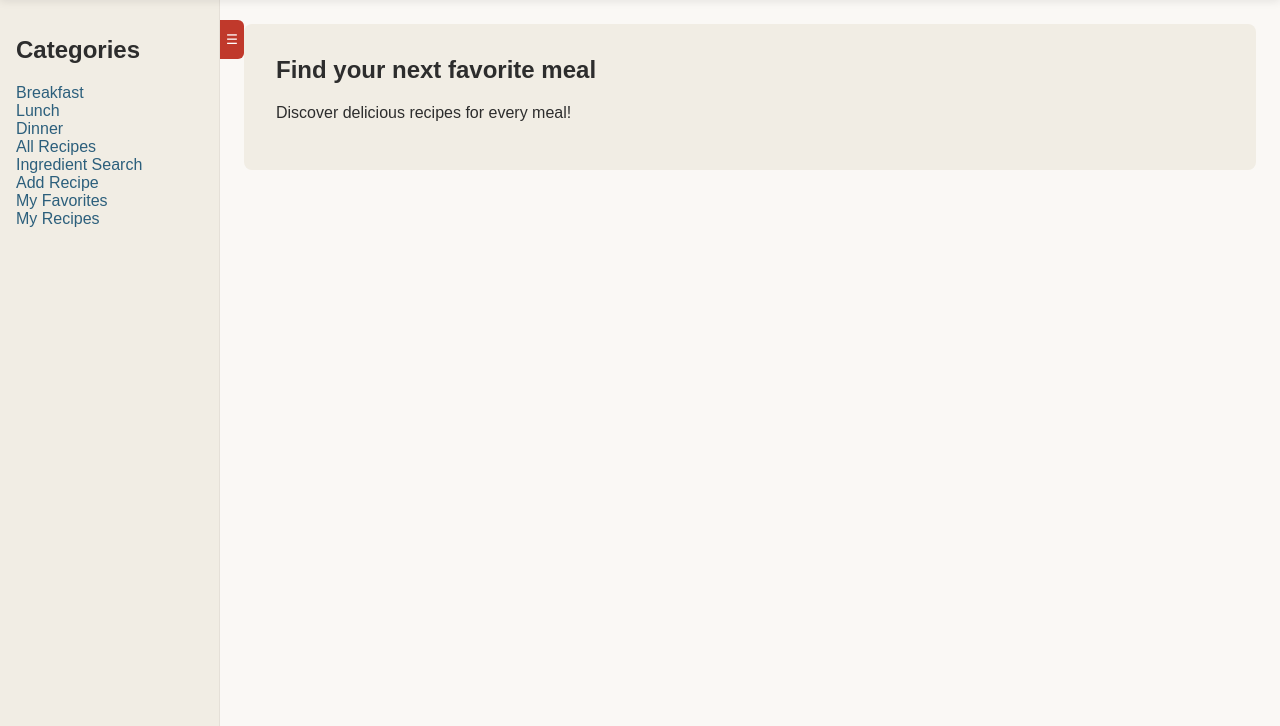
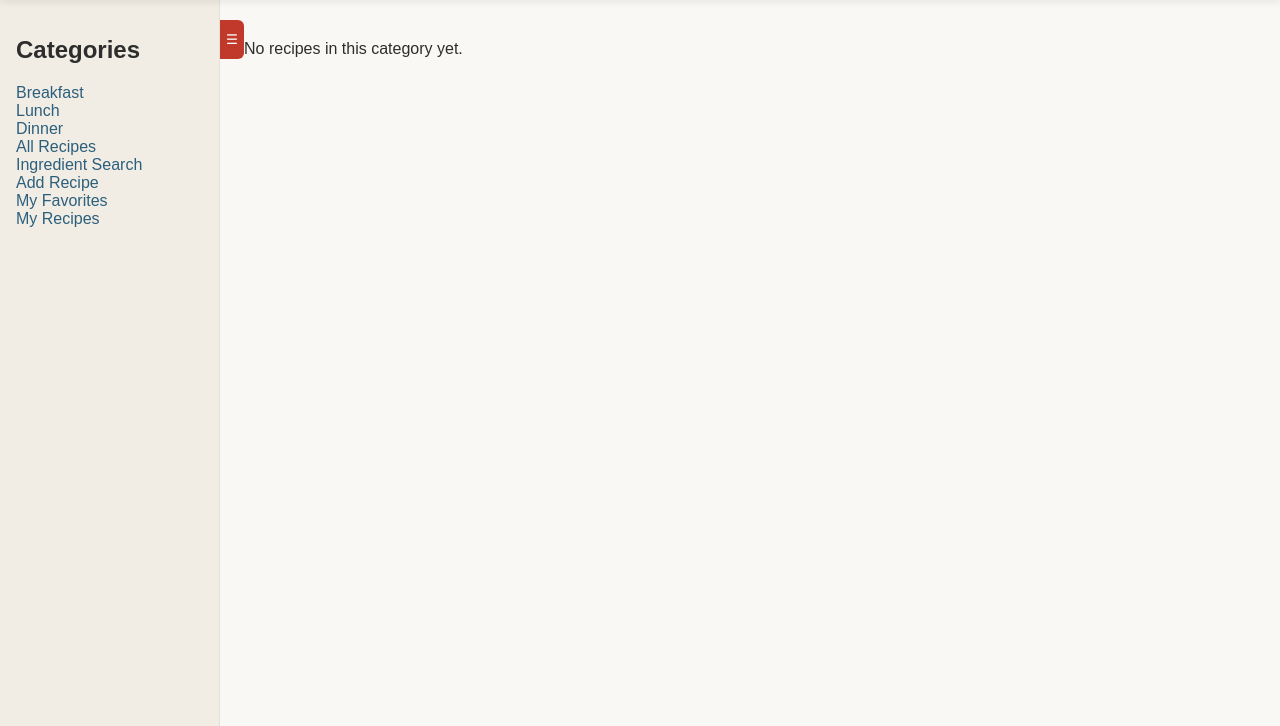
Before and after one commit to it-sd-capstone/2026-fall-team2, a PHP site: page /index.php in a window 1280 px wide. Shown: the part 100-826 px from the top of the page. Run offline with PHP 8.4, Linux system fonts and the light colour scheme; data that the repository does not hold is empty.

Commit message:
Filter recipes by category from the sidebar links

```diff
--- a/includes/recipes.php
+++ b/includes/recipes.php
@@ -40,3 +40,18 @@ function searchRecipes(PDO $pdo, string $search): array
                     ]); // Execute the statement with the search term bound to the placeholders
     return $stmt->fetchAll(PDO::FETCH_ASSOC);
 }
+
+function getRecipesByCategory(PDO $pdo, string $category): array
+{
+    $stmt = $pdo->prepare(
+        "SELECT r.recipe_id, r.title, r.prep_time, r.bake_time
+        FROM recipes r
+        JOIN recipe_categories rc ON rc.recipe_id = r.recipe_id
+        JOIN categories c ON c.category_id = rc.category_id
+        WHERE c.category_name = :category
+        ORDER BY r.created_at DESC, r.recipe_id DESC"
+    );
+
+    $stmt->execute(['category' => $category]);
+    return $stmt->fetchAll(PDO::FETCH_ASSOC);
+}
--- a/index.php
+++ b/index.php
@@ -2,13 +2,25 @@
 require 'includes/db.php';
 require 'includes/recipes.php';
 
-$recipes = getRecipeCards($pdo);
+$category = trim($_GET['category'] ?? '');
+
+if ($category !== '') {
+    $recipes = getRecipesByCategory($pdo, $category);
+} else {
+    $recipes = getRecipeCards($pdo);
+}
 
 include 'includes/header.php'; ?>
-        <section class="hero">
-                <h2>Find your next favorite meal</h2>
-                <p>Discover delicious recipes for every meal!</p>
+    <?php if ($category !== ''): ?>
+        <h2><?php echo htmlspecialchars(ucfirst($category), ENT_QUOTES, 'UTF-8'); ?> Recipes</h2>
+            <h2>Find your next favorite meal</h2>
+            <p>Discover delicious recipes for every meal!</p>
         </section>
+    <?php endif; ?>
+
+    <?php if (empty($recipes)): ?>
+        <p>No recipes in this category yet.</p>
+    <?php endif; ?>
 
         <div class="recipe-grid">
             <?php foreach ($recipes as $recipe): ?>
```
